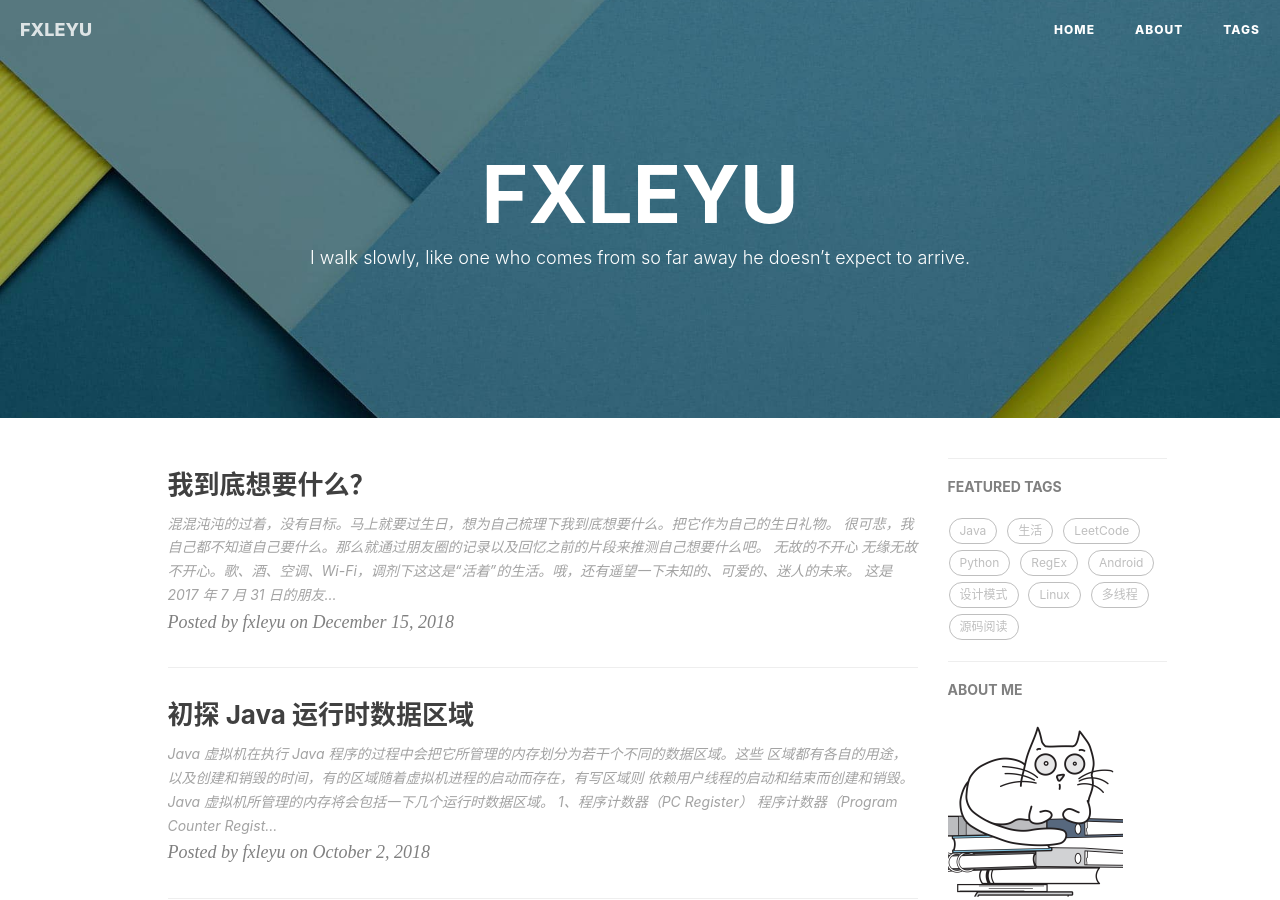
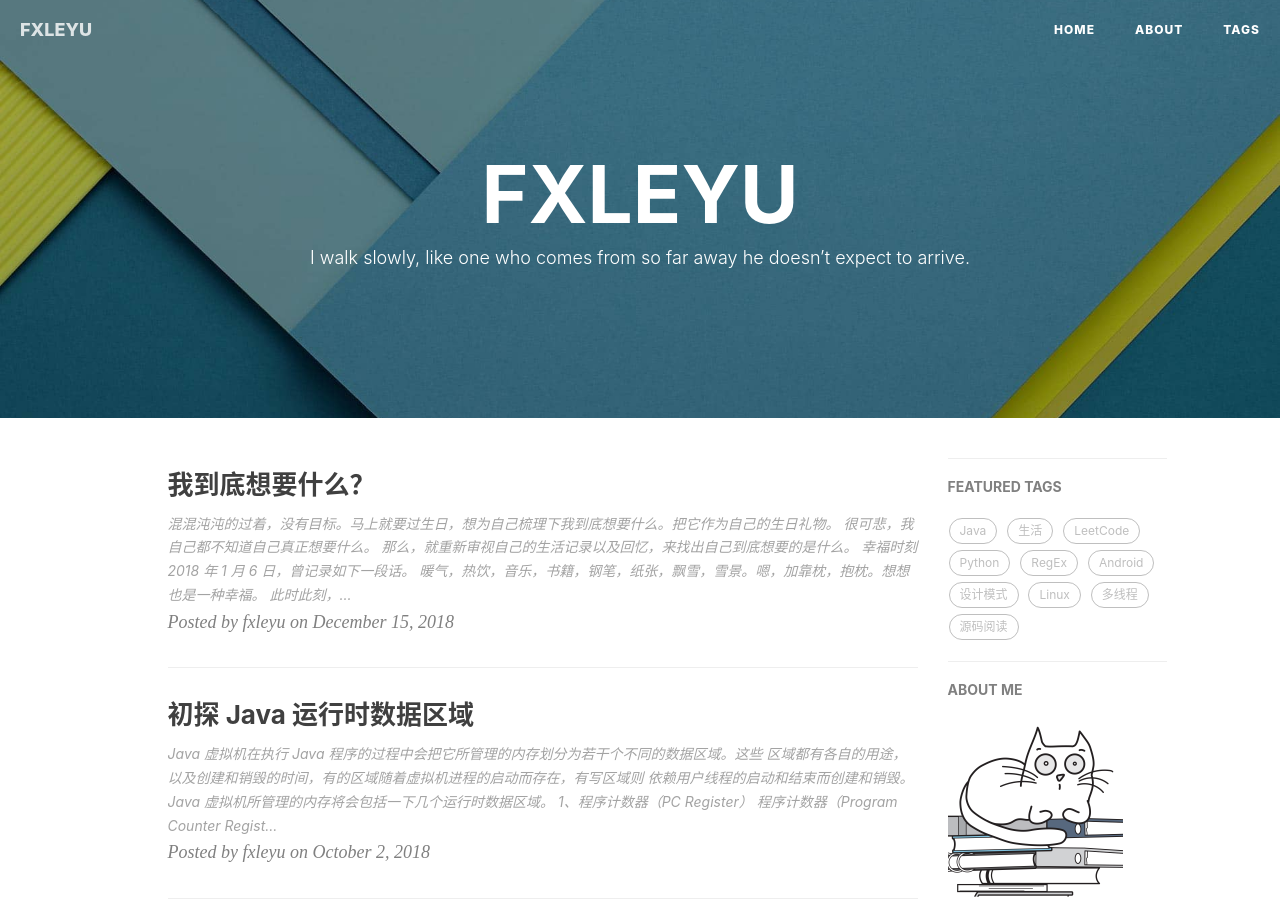
Before and after one commit to fxleyu/fxleyu.github.io, a Jekyll site: the page built from index.html, in a window 1280 px wide and 900 px high. Built offline with Jekyll 4.4.1, drawn with Linux system fonts in a browser that asks for light colours; nearby versions of some CDN libraries; the list of posts is cut into pages by our own code; comment, search, counter and statistics services are not loaded.

Commit message:
[UPDATE] 添加幸福片段，修改细节

```diff
--- a/_posts/2018-12-15-what-do-i-want.md
+++ b/_posts/2018-12-15-what-do-i-want.md
@@ -9,25 +9,41 @@
 > 混混沌沌的过着，没有目标。马上就要过生日，想为自己梳理下我到底想要什么。把它作为自己的生日礼物。
 
 
-很可悲，我自己都不知道自己要什么。那么就通过朋友圈的记录以及回忆之前的片段来推测自己想要什么吧。
+很可悲，我自己都不知道自己真正想要什么。
+那么，就重新审视自己的生活记录以及回忆，来找出自己到底想要的是什么。
+
+## 幸福时刻
+![image](https://user-images.githubusercontent.com/3362121/50375163-f67d0d00-0633-11e9-8f36-2d3ea787df87.png)
+
+2018 年 1 月 6 日，曾记录如下一段话。
+
+> 暖气，热饮，音乐，书籍，钢笔，纸张，飘雪，雪景。嗯，加靠枕，抱枕。想想也是一种幸福。
+
+此时此刻，想起当时场景，同样感到幸福。
+
+这是我想要的，安逸的生活。
 
 ## 无故的不开心
 ![_20181221111631](https://user-images.githubusercontent.com/3362121/50322848-f71d8280-0511-11e9-81cd-90314946287a.jpg)
 
+2017 年 7 月 31 日，有自己不开心的记录。
+
 > 无缘无故不开心。歌、酒、空调、Wi-Fi，调剂下这这是“活着”的生活。哦，还有遥望一下未知的、可爱的、迷人的未来。
 
-这是 2017 年 7 月 31 日的朋友圈状态。当时，哦现在也是，我到底想要什么，就会用一些喜欢的东西来调节只是“活着”的生活。当然，还有一些对未知的好奇。
+当时，现在也是，不知道“活着”乐趣何在，就会用一些喜欢的东西来调节只是“活着”的生活。当然，还有一些对未知的好奇。
 
-一年多过去了，对未知的好奇少了，对自己喜欢的东西也不那么喜欢了。我到底还在想要什么呢？感受自己喜欢的东西，继续来享受自己喜欢的？保持好奇心，去拥抱未知、可爱、迷人的未来？我不太确定。
+一年多过去了，对未知的好奇少了，对自己喜欢的-东西也不那么喜欢了。我到底还在想要什么呢？感受自己喜欢的东西，继续来享受自己喜欢的？保持好奇心，去拥抱未知、可爱、迷人的未来？我不太确定。
 
-> **评价：** 也许，开心才是到想要的。为了开心，我需要感受自己所爱；为了开心，我需要保持好奇。
+也许，开心才是到想要的。为了开心，我需要感受自己所爱；为了开心，我需要保持好奇。
 
 ## 「三体」读后感
 ![_20181221171520](https://user-images.githubusercontent.com/3362121/50334708-1503db00-0544-11e9-8ffe-8d3e7523e2de.jpg)
 
-> 如果能选择，想成为 罗辑 式人物，为了责任，付出了一生；或者成为 云天明 式的人物，找一个真心喜欢的人，并为之付出一生。也许，我内心最想成为这么一个人，为了一件事情而付出一生。好吧，我在做白日梦。刷完了 三体 三部曲，感觉想读本哲学书，来梳理下人生。P.S. 程心，也许大刘就是取 承心之意 吧，乘大多数人之心意。入选持剑人导致地球毁灭时，威慑纪元后期的人类不认为三体会入侵地球，持剑人 就是个暴君，要推翻他；拒绝光速飞船导致太阳系中地球人毁灭时，当时的人类普遍不能接受在死亡面前的不平等，其导致光速飞船研制在当时太阳系中没人市场；最后小宇宙的保留归还，是一种普遍的现象，即使由于这个原因导致宇宙不能重启，也是当时大部分文明的选择。愿赌服输，所有的一切都是大部分参与者的选择，其所产生结果所有参与者都要接受，不能归结于个人。也许，乌合之众 是我下一本要刷的书，而不是 纸牌屋。乌合之众也算哲学书吗？
+2016 年 8 月 12 日读完「三体」，记录了自己的感悟。
 
-这是 2016 年 8 月 12 日的朋友圈状态。曾经我也想成为为一件事终其一生的人，两年多后的今天才慢慢认识到自己终究平庸下去。
+> 如果能选择，想成为罗辑式人物，为了责任，付出了一生；或者成为云天明式的人物，找一个真心喜欢的人，并为之付出一生。也许，我内心最想成为这么一个人，为了一件事情而付出一生。
+
+曾经我也想成为为一件事终其一生的人，两年多后的今天才慢慢认识到自己终究平庸下去。
 
 > **评价：** 想拥有终其一生的目标，但现实告诉我那太过理想。终其一生的目标是我想要的，但平庸的我终究不配拥有。
 
```
